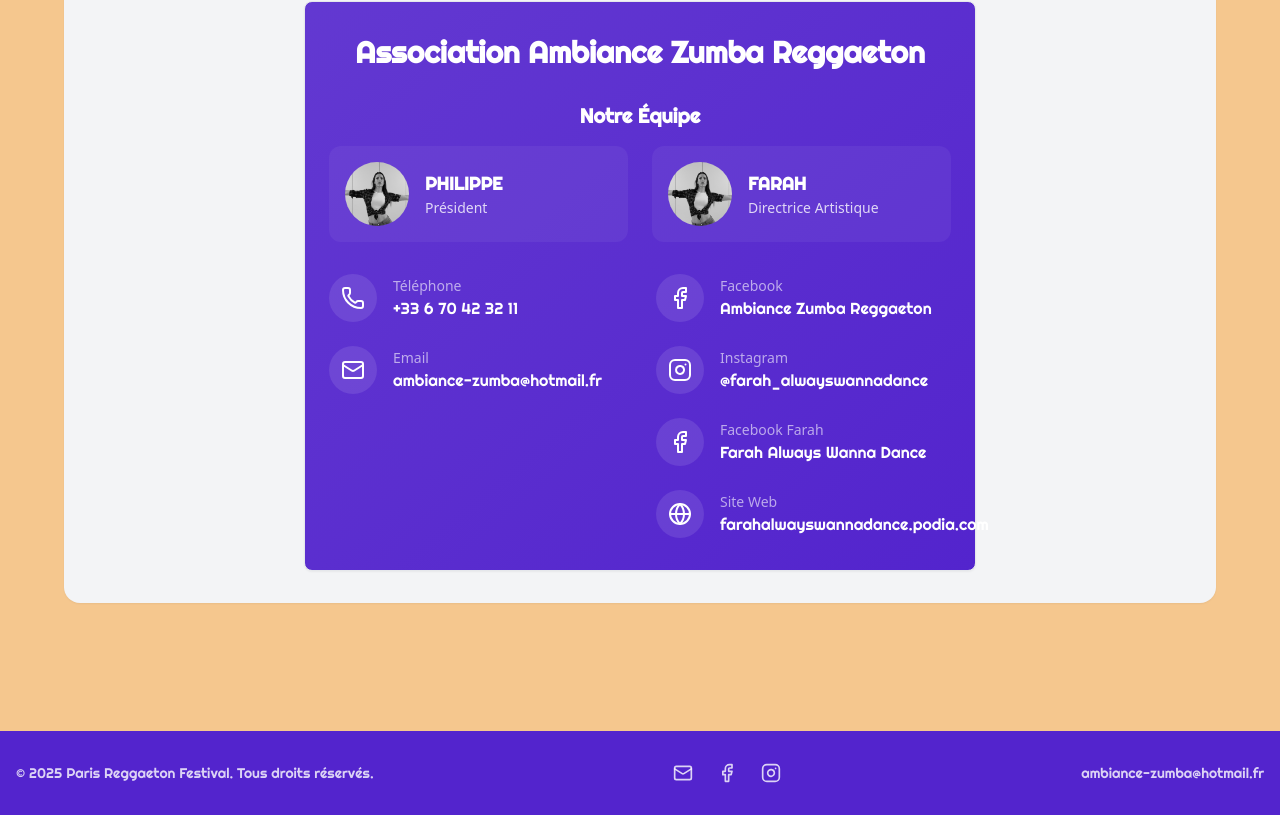
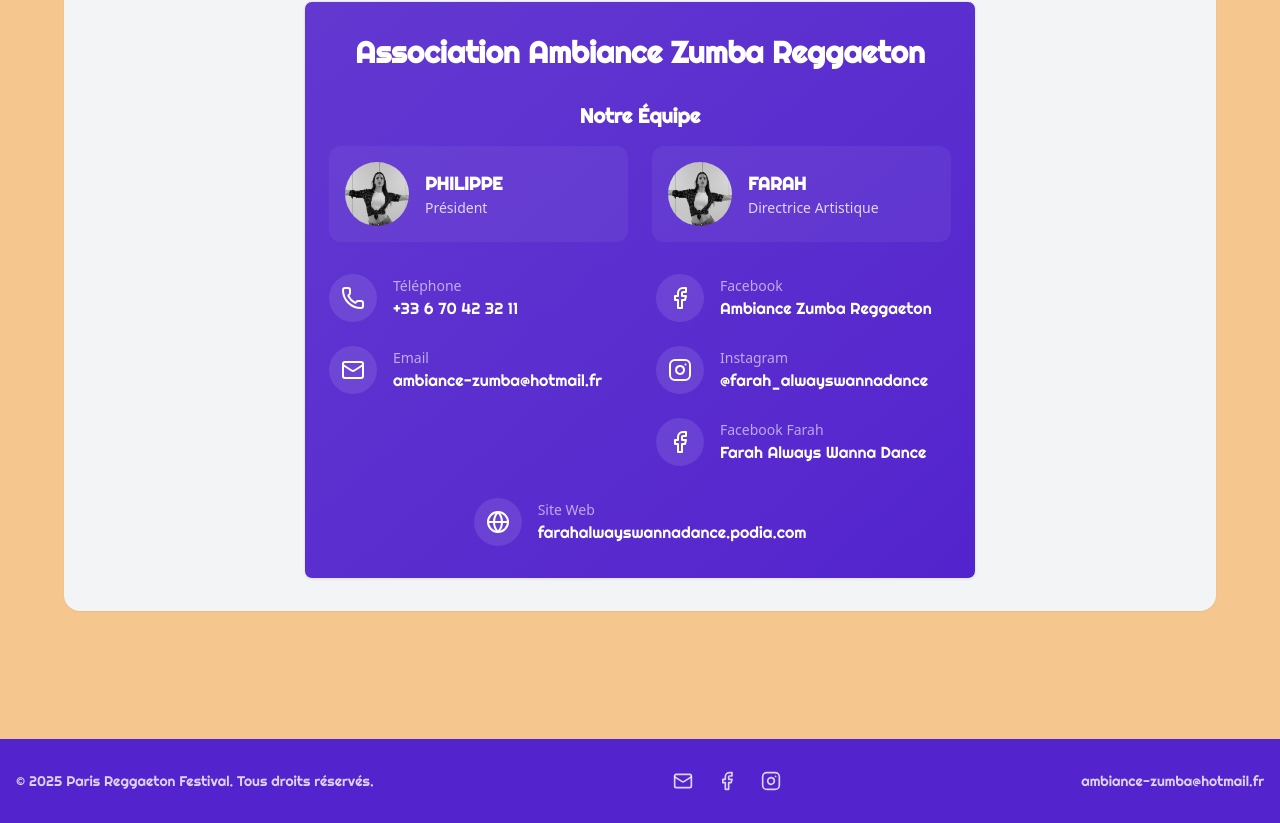
Before and after one commit to vbachele/ParisReggaetonFestival, a React (Vite) app: page /contact in a window 1280 px wide. Shown: the part 1359-2182 px from the top of the page. Built offline with nearby package versions, Linux system fonts and the light colour scheme.

Commit message:
feat: retour Farah

```diff
--- a/src/components/contact/AboutSection.tsx
+++ b/src/components/contact/AboutSection.tsx
@@ -86,7 +86,7 @@ const AboutSection = () => {
         initial={{ x: -100, opacity: 0 }}
         animate={{ x: 0, opacity: 1 }}
         transition={{ duration: 0.7, delay: 0.2 }}
-        className="text-xl mb-16"
+        className="text-xl mb-16 px-4"
       >
         Créée en 2012, nous apportons la joie  une ambiance ensoleillée et des sessions de danse à Paris et dans toute la France.
       </motion.p>
--- a/src/components/contact/ContactCard.tsx
+++ b/src/components/contact/ContactCard.tsx
@@ -115,18 +115,19 @@ const ContactCard = () => {
                 </a>
               </div>
             </div>
+          </div>
+        </div>
 
-            <div className="flex items-center space-x-4">
+        {/* Website - Full Width */}
+        <div className="mt-8 flex items-center justify-center space-x-4">
           <div className="bg-white/10 p-3 rounded-full">
             <Globe className="h-6 w-6 text-white" />
           </div>
           <div>
             <p className="text-white/60 text-sm font-body">Site Web</p>
-                <a href="https://farahalwayswannadance.podia.com/" target="_blank" rel="noopener noreferrer" className="text-white hover:text-white/80 transition-colors">
+            <a href="https://farahalwayswannadance.podia.com/" target="_blank" rel="noopener noreferrer" className="text-white hover:text-white/80 transition-colors whitespace-nowrap">
               farahalwayswannadance.podia.com
             </a>
-              </div>
-            </div>
           </div>
         </div>
 
```
Lines whose indentation alone changed are shown as unchanged.
